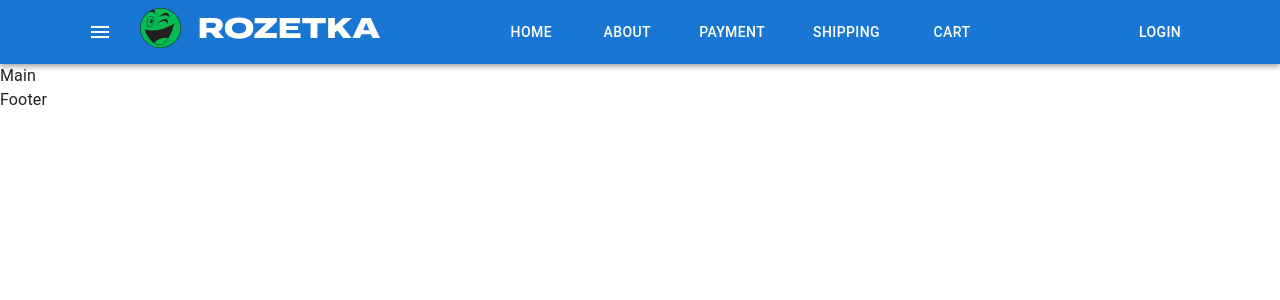
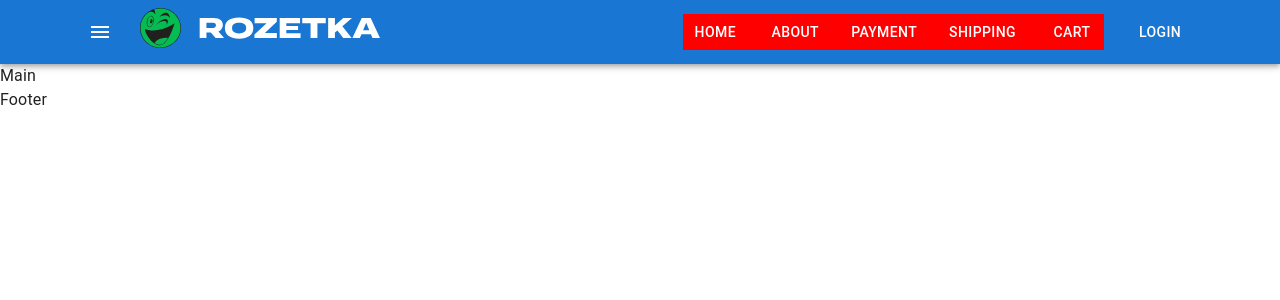
Before and after one commit to BengerMontana/Lessons, a React (Create React App) app: page / in a window 1280 px wide. Shown: the top 300 px of the page. Built offline with nearby package versions, Linux system fonts and the light colour scheme.

Commit message:
add menu.module.scss

```diff
--- a/src/components/Menu/Menu.css
+++ b/src/components/Menu/Menu.css
@@ -1,4 +1,4 @@
 .menu {
-  font-size: 60px;
-  margin-right: 120px;
+  font-size: 50px;
+  border-radius: 15px;
 }/*# sourceMappingURL=Menu.css.map */
--- /dev/null
+++ b/src/components/Menu/Menu.module.css
@@ -0,0 +1,3 @@
+.menu {
+  background-color: red;
+}/*# sourceMappingURL=Menu.module.css.map */
--- /dev/null
+++ b/src/components/Menu/Menu.module.scss
@@ -0,0 +1,3 @@
+.menu {
+  background-color: red;
+}
--- a/src/components/Menu/Menu.scss
+++ /dev/null
@@ -1,4 +0,0 @@
-.menu {
-  font-size: 60px;
-  margin-right: 120px;
-}
--- a/src/components/Menu/Menu.tsx
+++ b/src/components/Menu/Menu.tsx
@@ -1,11 +1,11 @@
 import Button from '@mui/material/Button'
 import Stack from '@mui/material/Stack'
-import '../../components/Menu/Menu.scss'
+import styles from '../../components/Menu/Menu.module.scss'
 
 type Props = {}
 const Menu = (props: Props) => {
     return (
-        <Stack direction="row" spacing={4} className="menu">
+        <Stack direction="row" spacing={2} className={styles.menu}>
             <Button color="inherit">Home</Button>
             <Button color="inherit">About</Button>
             <Button color="inherit">Payment</Button>
--- a/src/container/App/App.tsx
+++ b/src/container/App/App.tsx
@@ -2,19 +2,18 @@ import Footer from 'container/Footer/Footer'
 import Header from 'container/Header/Header'
 import Main from 'container/Main/Main'
 import CssBaseline from '@mui/material/CssBaseline'
-import { StyledEngineProvider } from '@mui/material/styles'
 
 
 type Props = {}
 
 const App = (props: Props) => {
     return (
-        <StyledEngineProvider>
+        <>
             <CssBaseline />
             <Header />
             <Main />
             <Footer />
-        </StyledEngineProvider>
+        </>
     )
 }
 export default App
--- a/src/container/Header/Header.tsx
+++ b/src/container/Header/Header.tsx
@@ -4,7 +4,7 @@ import Button from '@mui/material/Button'
 import IconButton from '@mui/material/IconButton'
 import MenuIcon from '@mui/icons-material/Menu'
 import { Container } from '@mui/material'
-import '../Header/Header.scss'
+import styles from '../../container/Header/Header.module.scss'
 import Logo from '../../components/Logo/Logo'
 import Menu from '../../components/Menu/Menu'
 
@@ -12,7 +12,7 @@ type Props = {}
 
 const Header = (props: Props) => {
     return (
-        <AppBar position="static" className="appbar">
+        <AppBar position="static" className={styles.appbar}>
             <Container>
                 <Toolbar>
                     <IconButton
```
Also changed, not shown: src/container/Header/Header.module.scss (renamed from src/container/Header/Header.scss), 1 other file (tests, documents, lock files or other folders).
